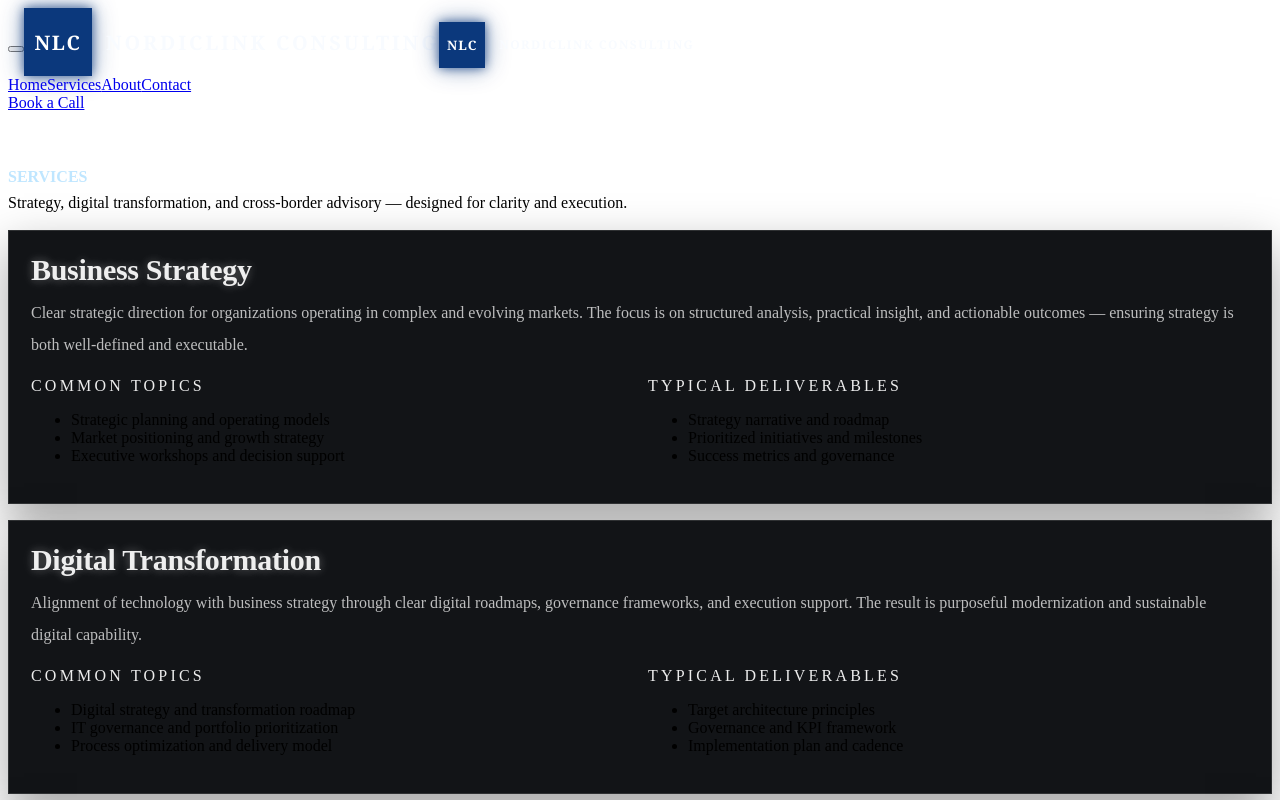
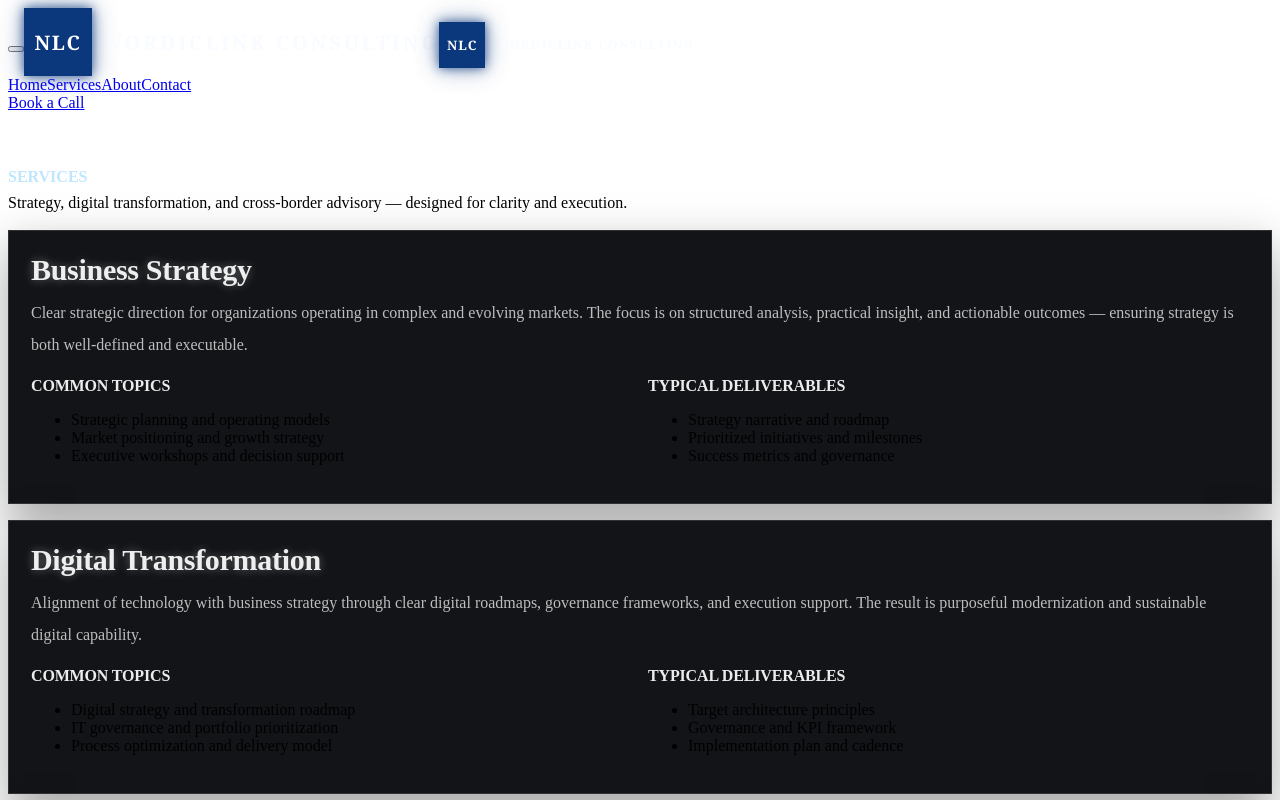
Before and after one commit to jeanalbertsen-svg/nordiclink-site, a React (Vite) app: page /services in a window 1280 px wide. Shown: the top 800 px of the page. Built offline with nearby package versions, Linux system fonts and the light colour scheme; the HTML template or start-up script is replaced by a standard one.

Commit message:
Update website styles

```diff
--- a/src/pages/Services.css
+++ b/src/pages/Services.css
@@ -45,10 +45,10 @@
 /* ✅ miniTitle matches theme */
 .miniTitle{
   font-size: 16px;
-  letter-spacing: 0.2em;
+  letter-spacing: -0.01em;
   text-transform: uppercase;
   margin-bottom: 6px;
-  font-weight: 500;
+  font-weight: 800;
   color: rgba(255,255,255,0.92); /* ✅ neon white */
 }
 
```
